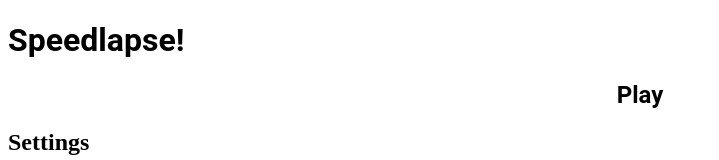
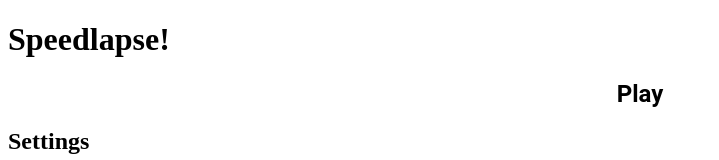
Before and after one commit to YummyUranium/Speedlapse, a plain HTML site: page index.html in a window 1280 px wide. Shown: the top 160 px of the page, without its empty margins (0-719 px from the left). Drawn offline with Linux system fonts and the light colour scheme.

Commit message:
fix header title

```diff
--- a/index.html
+++ b/index.html
@@ -18,7 +18,7 @@
 
 <body>
 
-    <h1 style="font-family: Roboto;">Speedlapse!</h1>
+    <h1 type="title">Speedlapse!</h1>
 
     <h2 type="button">Play</h2>
     <h2 type="button">Settings</h2>
```
